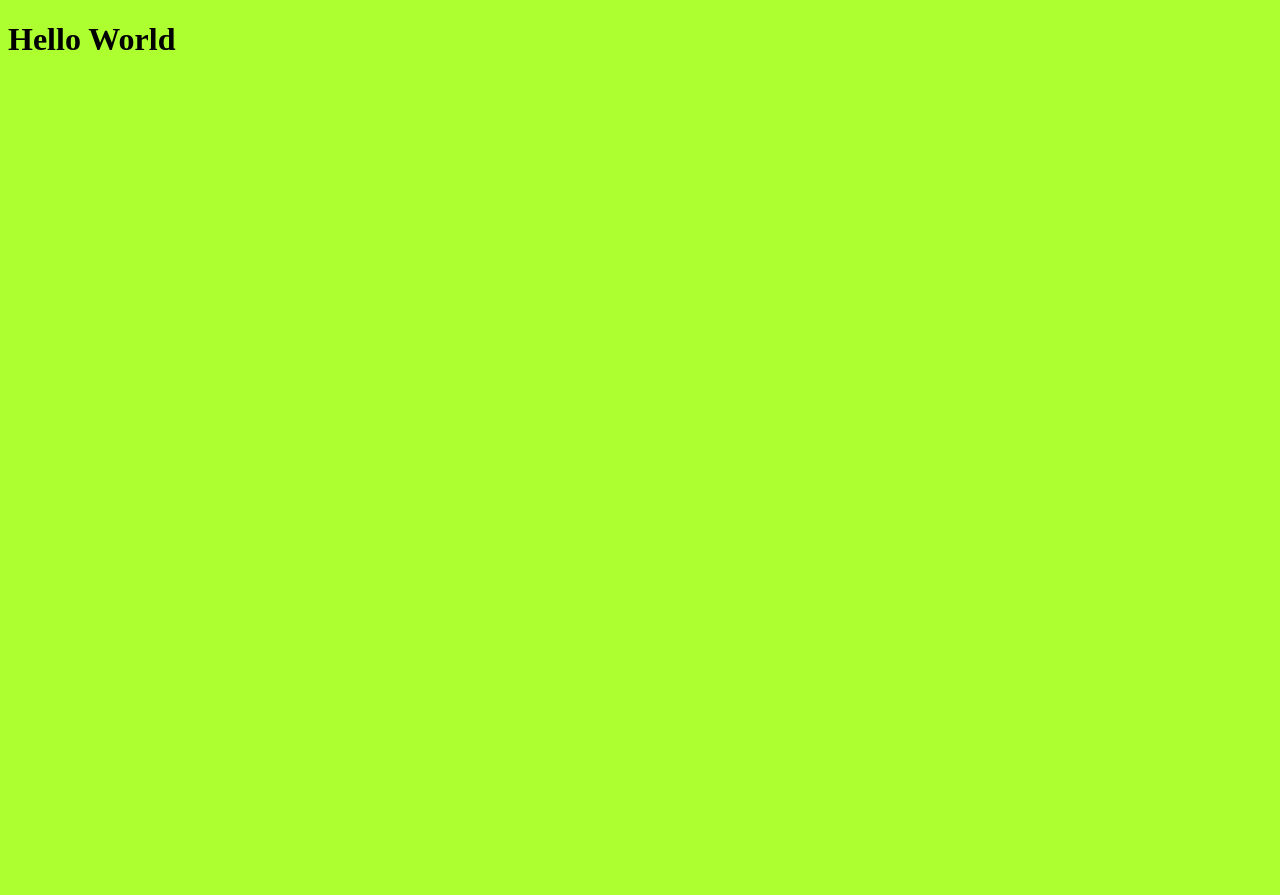
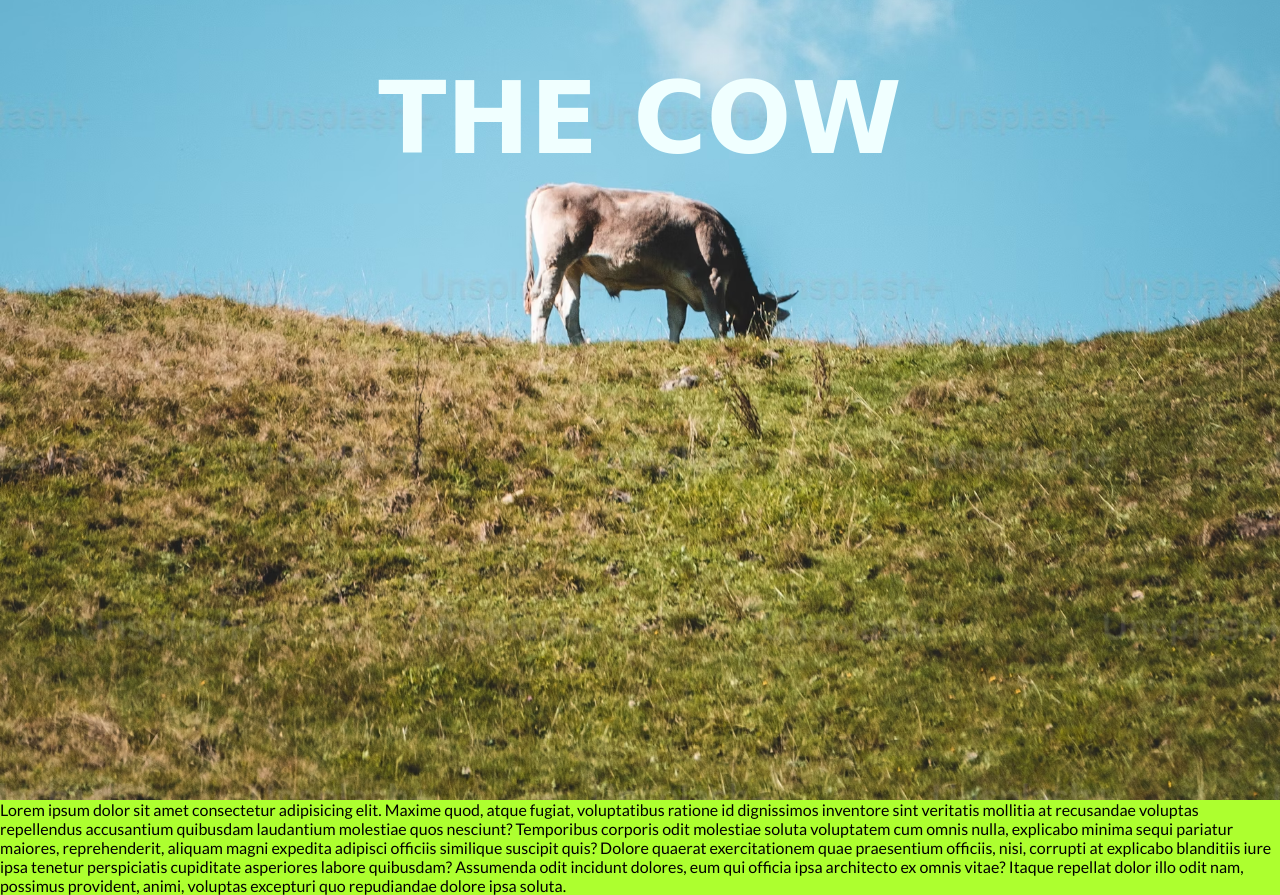
Before and after one commit to Dhruba545/Session_html_css, a plain HTML site: page index.html in a window 1280 px wide. Before the commit the page ends 800 px from the top, so only its background shows below. Drawn offline with Linux system fonts and the light colour scheme; a web font is replaced by a local one.

Commit message:
I added Font Family from Google

```diff
--- a/Style/style.css
+++ b/Style/style.css
@@ -1,3 +1,23 @@
+*{
+    margin:0px;
+    padding:0px;
+    font-family: "Lato", serif;
+}
 body{
     background-color: greenyellow;
 }
+.hero{
+    background-image: url('../photos/cow.png');
+    height: 100vh;
+    background-position:bottom;
+    background-size:cover;
+    overflow:hidden;
+}
+.hero h1{
+    color: azure;
+    font-size:100px;
+    text-align:center;
+    font-weight:700;
+    margin-top:60px;
+    font-family:cursive;
+}
--- a/index.html
+++ b/index.html
@@ -3,10 +3,16 @@
 <head>
     <meta charset="UTF-8">
     <meta name="viewport" content="width=device-width, initial-scale=1.0">
-    <link rel="stylesheet" href="./Style/style.css">
+    <link rel="stylesheet" href="./Style/style.css"><link rel="preconnect" href="https://fonts.googleapis.com">
+    <link rel="preconnect" href="https://fonts.gstatic.com" crossorigin>
+    <link href="https://fonts.googleapis.com/css2?family=Edu+SA+Beginner:wght@400..700&family=Lato:ital,wght@0,100;0,300;0,400;0,700;0,900;1,100;1,300;1,400;1,700;1,900&display=swap" rel="stylesheet">
     <title>Our Conceptual Session</title>
 </head>
 <body>
-    <h1>Hello World</h1>
+    <div class="hero">
+        <h1>THE COW</h1></div>
+        <p>
+            Lorem ipsum dolor sit amet consectetur adipisicing elit. Maxime quod, atque fugiat, voluptatibus ratione id dignissimos inventore sint veritatis mollitia at recusandae voluptas repellendus accusantium quibusdam laudantium molestiae quos nesciunt? Temporibus corporis odit molestiae soluta voluptatem cum omnis nulla, explicabo minima sequi pariatur maiores, reprehenderit, aliquam magni expedita adipisci officiis similique suscipit quis? Dolore quaerat exercitationem quae praesentium officiis, nisi, corrupti at explicabo blanditiis iure ipsa tenetur perspiciatis cupiditate asperiores labore quibusdam? Assumenda odit incidunt dolores, eum qui officia ipsa architecto ex omnis vitae? Itaque repellat dolor illo odit nam, possimus provident, animi, voluptas excepturi quo repudiandae dolore ipsa soluta.
+        </p>
 </body>
 </html>
```
Also changed, not shown: photos/cow.png (added).
